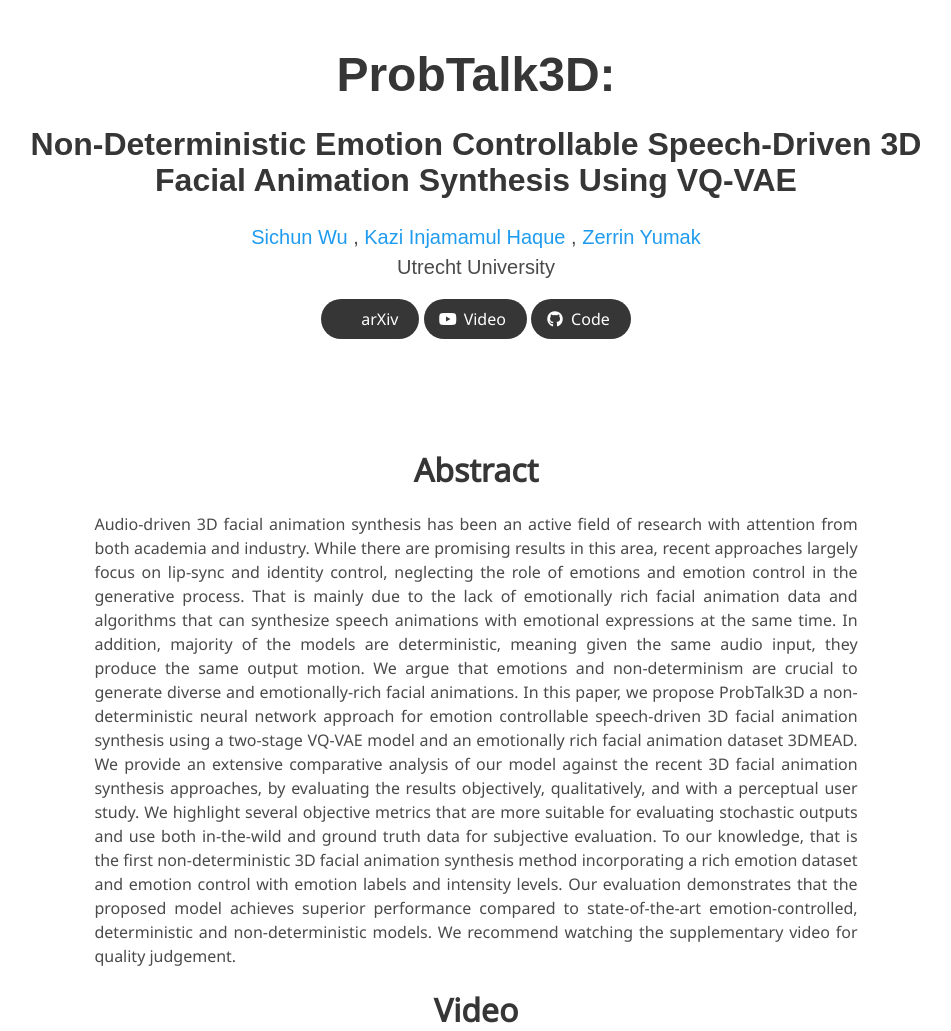
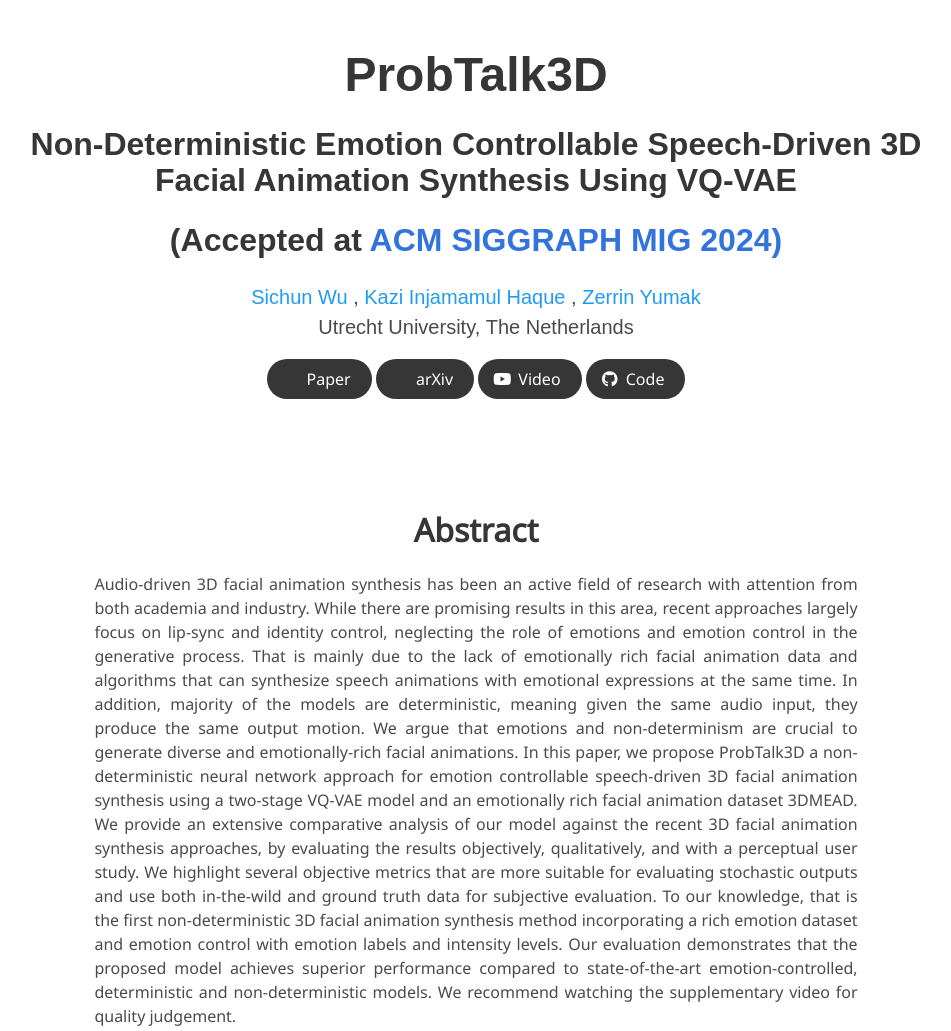
Before and after one commit to uuembodiedsocialai/ProbTalk3D, a plain HTML site: page index.html in a window 1280 px wide. Shown: the top 1031 px of the page, without its empty margins (164-1115 px from the left). Drawn offline with nearby package versions, Linux system fonts and the light colour scheme; some icons are missing; a web font is replaced by a local one.

Commit message:
updated information in readme and index

```diff
--- a/index.html
+++ b/index.html
@@ -34,8 +34,9 @@
     <div class="container is-max-desktop">
       <div class="columns is-centered">
         <div class="column has-text-centered">
-          <h1 class="title is-1 publication-title">ProbTalk3D:</h1>
+          <h1 class="title is-1 publication-title">ProbTalk3D</h1>
           <h2 class="title is-3 publication-title">Non-Deterministic Emotion Controllable Speech-Driven 3D Facial Animation Synthesis Using VQ-VAE</h2>
+            <h2 class="title is-3 publication-title">(Accepted at <a href="https://sgmig.hosting.acm.org/mig-2024/">ACM SIGGRAPH MIG 2024)</a></h2>
           <div class="is-size-5 publication-authors">
             <span class="author-block"> <a href="https://wsc462.wixsite.com/scwu"> Sichun Wu </a>, </span>
             <span class="author-block"> <a href="https://www.uu.nl/staff/KIHaque"> Kazi Injamamul Haque </a>, </span>
@@ -43,14 +44,24 @@
           </div>
 
           <div class="is-size-5 publication-authors">
-            <span class="author-block">Utrecht University</span>
+            <span class="author-block">Utrecht University, </span>
+              <span class="author-block">The Netherlands</span>
           </div>
 
           <div class="column has-text-centered">
             <div class="publication-links">
               <!-- PDF Link. -->
               <span class="link-block">
-                <a href="https://arxiv.org/pdf/?.pdf"
+                <a href="#"
+                   class="external-link button is-normal is-rounded is-dark">
+                  <span class="icon">
+                      <i class="ai ai-google-scholar"></i>
+                  </span>
+                  <span>Paper</span>
+                </a>
+              </span>
+              <span class="link-block">
+                <a href="#"
                    class="external-link button is-normal is-rounded is-dark">
                   <span class="icon">
                       <i class="ai ai-arxiv"></i>
@@ -170,8 +181,13 @@
     <h2 class="title">BibTeX</h2>
     <pre>
       <code>
-        @inproceedings{
+        @misc{ProbTalk3D_Wu_MIG2024,
+        author = {Wu, Sichun and Haque,  Kazi Injamamul and Yumak,  Zerrin},
+        title = {ProbTalk3D: Non-Deterministic Emotion Controllable Speech-Driven 3D Facial Animation Synthesis Using VQ-VAE},
+        year = {2024}
         }
+
+        PS: The inproceedings bibtex will be available upon getting the DOI from ACM.
       </code>
     </pre>
   </div>
```
Also changed, not shown: 1 other file.
